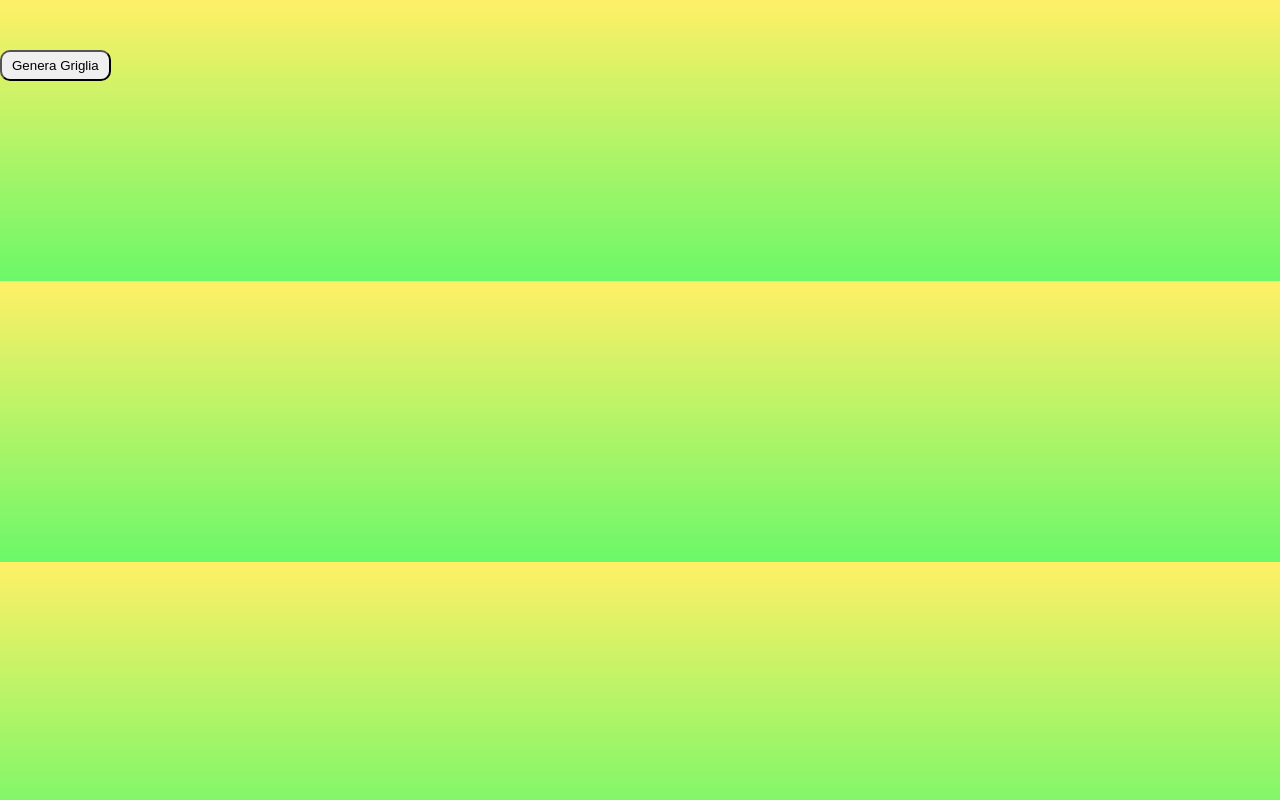
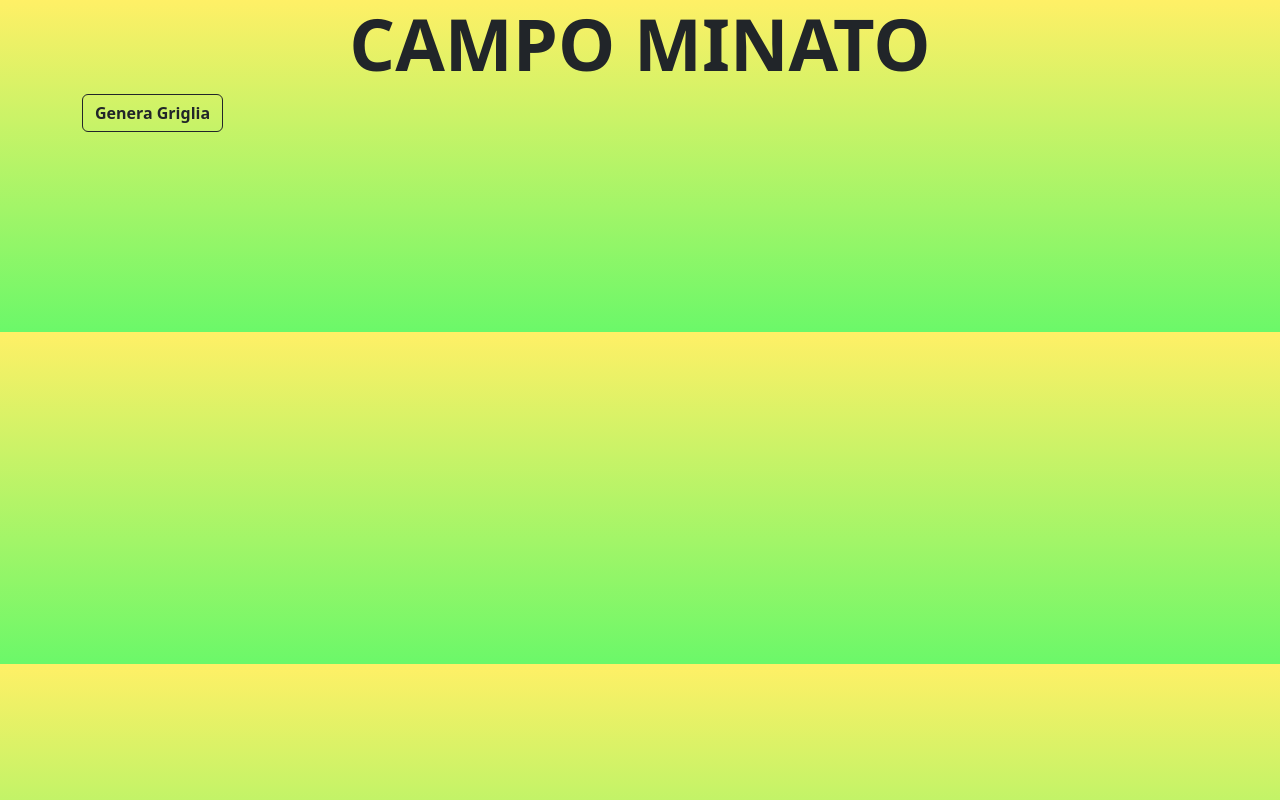
Before and after one commit to albertoferri/js-campominato-grid, a plain HTML site: page index.html in a window 1280 px wide. Drawn offline with nearby package versions, Linux system fonts and the light colour scheme.

Commit message:
aggiunta stilizzazione

```diff
--- a/css/style.css
+++ b/css/style.css
@@ -6,20 +6,7 @@
 /* reset */
 
 body{
-    font-family: Impact;
     background: linear-gradient(to top, #6bf869, #fff066);
-}
-
-h1{
-    display: flex;
-    justify-content: center;
-    padding-top: 50px;
-    font-size: 48px;
-}
-
-#createGrid-Btn{
-    padding: 6px 10px;
-    border-radius: 10px;
 }
 
 #grid {
@@ -38,6 +25,7 @@ h1{
     width: 100px;
     height: 100px;
     border: 1px solid black;
+    cursor: pointer;
 }
 
 .square.active{
--- a/index.html
+++ b/index.html
@@ -5,14 +5,23 @@
     <meta name="viewport" content="width=device-width, initial-scale=1.0">
     <title>CAMPO MINATO</title>
 
+    <!-- link bootstrap -->
+    <link href="https://cdn.jsdelivr.net/npm/bootstrap@5.3.2/dist/css/bootstrap.min.css" rel="stylesheet" integrity="sha384-T3c6CoIi6uLrA9TneNEoa7RxnatzjcDSCmG1MXxSR1GAsXEV/Dwwykc2MPK8M2HN" crossorigin="anonymous">
+
     <!-- link css -->
     <link rel="stylesheet" href="css/style.css">
 </head>
 <body>
 
-    <h1 id="title"></h1>
-    <button id="createGrid-Btn">Genera Griglia</button>
-    <div id="grid"></div>
+    <div class="container">
+        <h1 class="text-center display-2 fw-bold">CAMPO MINATO</h1>
+        <button class="btn btn-outline-dark fw-bold" id="createGrid-Btn">Genera Griglia</button>
+        <div id="grid"></div>
+
+    </div>
+
+    <!-- link bootstrap -->
+    <script src="https://cdn.jsdelivr.net/npm/bootstrap@5.3.2/dist/js/bootstrap.bundle.min.js" integrity="sha384-C6RzsynM9kWDrMNeT87bh95OGNyZPhcTNXj1NW7RuBCsyN/o0jlpcV8Qyq46cDfL" crossorigin="anonymous"></script>
 
     <script src="js/script.js"></script>
 </body>
--- a/js/script.js
+++ b/js/script.js
@@ -34,4 +34,5 @@ function createGrid() {
     // stampo in pagina il titolo e sfondo
     document.getElementById("title").innerText = "CAMPO MINATO"
     // document.body.style.backgroundColor = "lightblue";
+    // document.body.style.backgroundColor = "linear-gradient(to top, #6bf869, #fff066)";
 }
```
